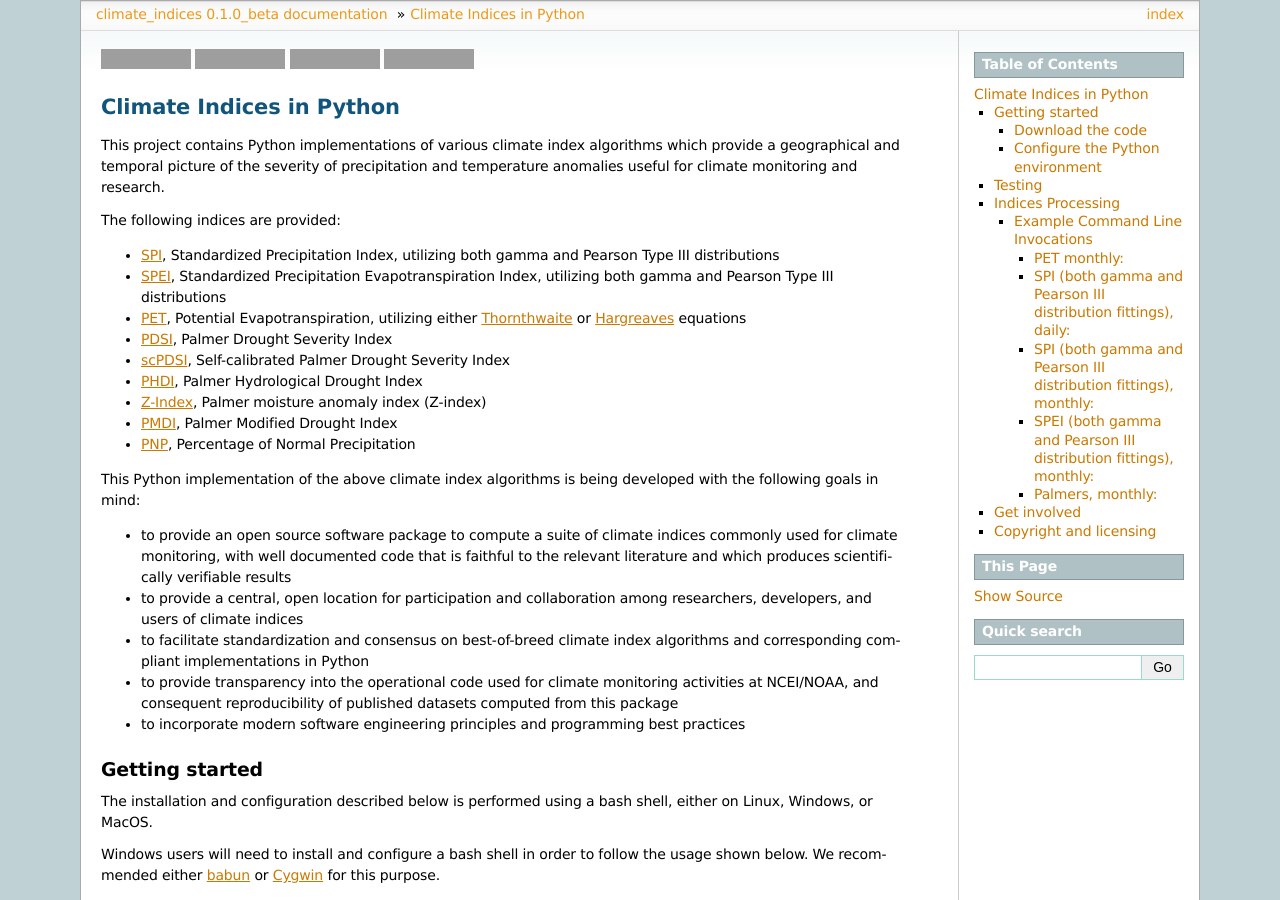
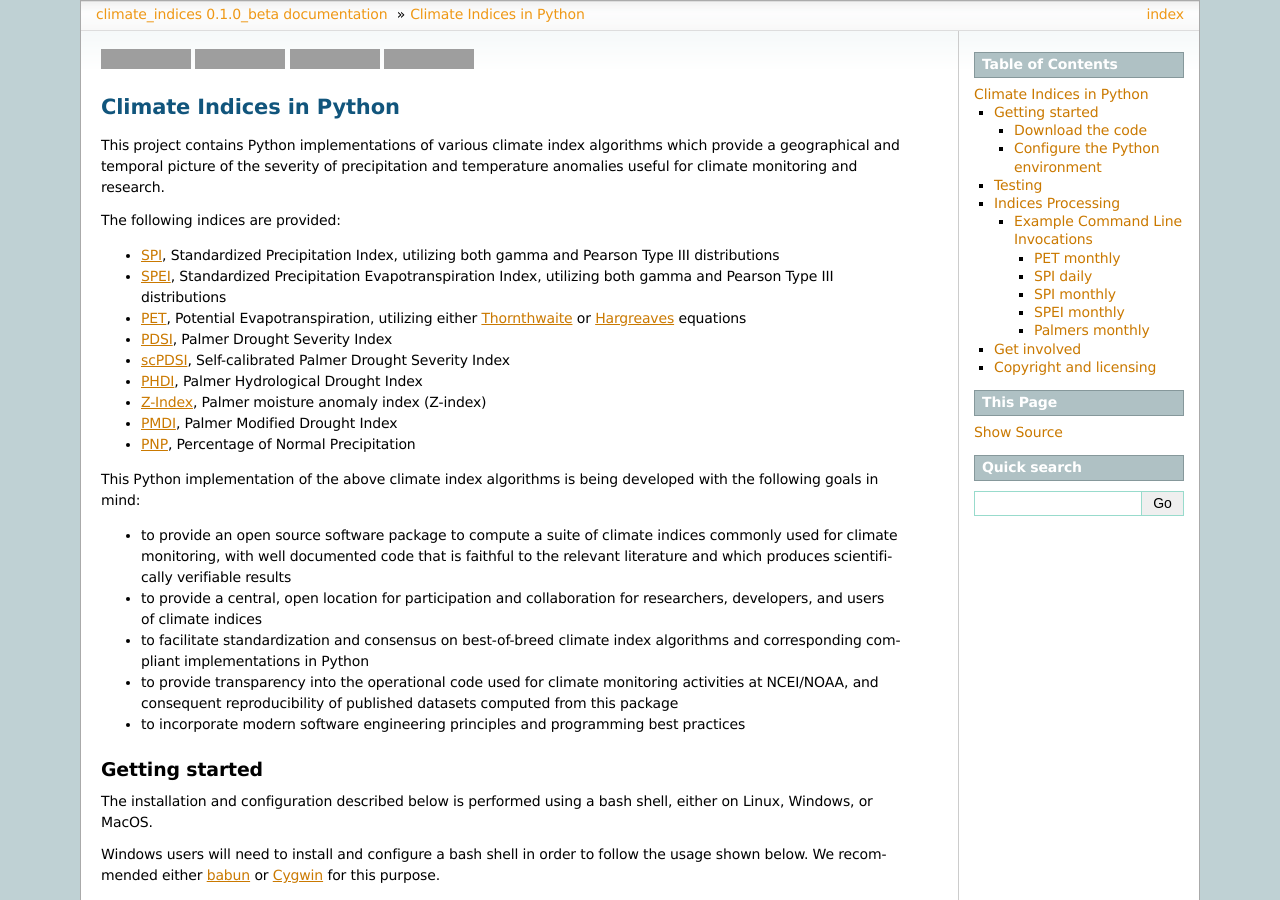
Before and after one commit to monocongo/climate_indices, a Sphinx documentation site: the page built from docs/index.rst, in a window 1280 px wide and 900 px high. Built offline with Sphinx 7.4.7, drawn with Linux system fonts in a browser that asks for light colours; some of the changed text lies outside the part shown; grey boxes are pictures that could not be loaded.

Commit message:
documentation updates (README, index.rst)
Former-commit-id: 558054e5fb03f30646c44d7c22339903233f9d11

```diff
--- a/docs/index.rst
+++ b/docs/index.rst
@@ -59,7 +59,7 @@
    documented code that is faithful to the relevant literature and
    which produces scientifically verifiable results
 -  to provide a central, open location for participation and collaboration
-   among researchers, developers, and users of climate indices
+   for researchers, developers, and users of climate indices
 -  to facilitate standardization and consensus on best-of-breed
    climate index algorithms and corresponding compliant implementations in Python
 -  to provide transparency into the operational code used for climate
@@ -247,7 +247,7 @@
 Example Command Line Invocations
 ^^^^^^^^^^^^^^^^^^^^^^^^^^^^^^^^^^^^^
 
-PET monthly:
+PET monthly
 """"""""""""
 
 ``$ python process_grid.py --index pet --time_series_type monthly --netcdf_temp
@@ -260,8 +260,8 @@
 dataset is monthly data and the calibration period used will be Jan. 1951 through
 Dec. 2010. The output file will be `/data/nclimgrid_lowres_pet.nc`.
 
-SPI (both gamma and Pearson III distribution fittings), daily:
-""""""""""""""""""""""""""""""""""""""""""""""""""""""""""""""""
+SPI daily
+""""""""""
 
 ``$ python process_grid.py --index spi  --time_series_type daily --netcdf_precip
 ../example_inputs/cmorph_lowres_daily_conus_prcp.nc --var_name_precip
@@ -278,8 +278,8 @@
 `/data/cmorph_lowres_daily_conus_spi_pearson_30.nc`, and
 `/data/cmorph_lowres_daily_conus_spi_pearson_90.nc`.
 
-SPI (both gamma and Pearson III distribution fittings), monthly:
-""""""""""""""""""""""""""""""""""""""""""""""""""""""""""""""""
+SPI monthly
+""""""""""""
 
 ``$ python process_grid.py --index spi --time_series_type monthly --netcdf_precip
 ../example_inputs/nclimgrid_lowres_prcp.nc --var_name_precip  prcp
@@ -294,8 +294,8 @@
 `/data/nclimgrid_lowres_spi_gamma_12.nc`, `/data/nclimgrid_lowres_spi_pearson_06.nc`,
 and `/data/nclimgrid_lowres_spi_pearson_12.nc`.
 
-SPEI (both gamma and Pearson III distribution fittings), monthly:
-"""""""""""""""""""""""""""""""""""""""""""""""""""""""""""""""""
+SPEI monthly
+"""""""""""""
 
 ``$ python process_grid.py --index spei --time_series_type monthly --netcdf_precip
 ../example_inputs/nclimgrid_lowres_prcp.nc --var_name_precip  prcp --netcdf_pet
@@ -310,8 +310,8 @@
 `/data/nclimgrid_lowres_spi_gamma_09.nc`, `/data/nclimgrid_lowres_spi_gamma_18.nc`,
 `/data/nclimgrid_lowres_spi_pearson_09.nc`, and `/data/nclimgrid_lowres_spi_pearson_18.nc`.
 
-Palmers, monthly:
-""""""""""""""""""""""""""""""""
+Palmers monthly
+""""""""""""""""
 ``$ python process_grid.py --index palmers --time_series_type monthly --netcdf_precip
 ../example_inputs/nclimgrid_lowres_prcp.nc --var_name_precip prcp --netcdf_pet
 ../example_inputs/nclimgrid_lowres_pet.nc --var_name_pet pet --netcdf_awc
@@ -328,7 +328,7 @@
 `/data/nclimgrid_lowres_pmdi.nc`, `/data/nclimgrid_lowres_scpdsi.nc`, and `/data/nclimgrid_lowres_zindex.nc`.
 
 Get involved
-------------
+-------------
 
 Please use, make suggestions, and contribute to this code. Without
 diverse participation and community adoption this project will not reach
```
Also changed, not shown: README.md (+1 -1 lines).
